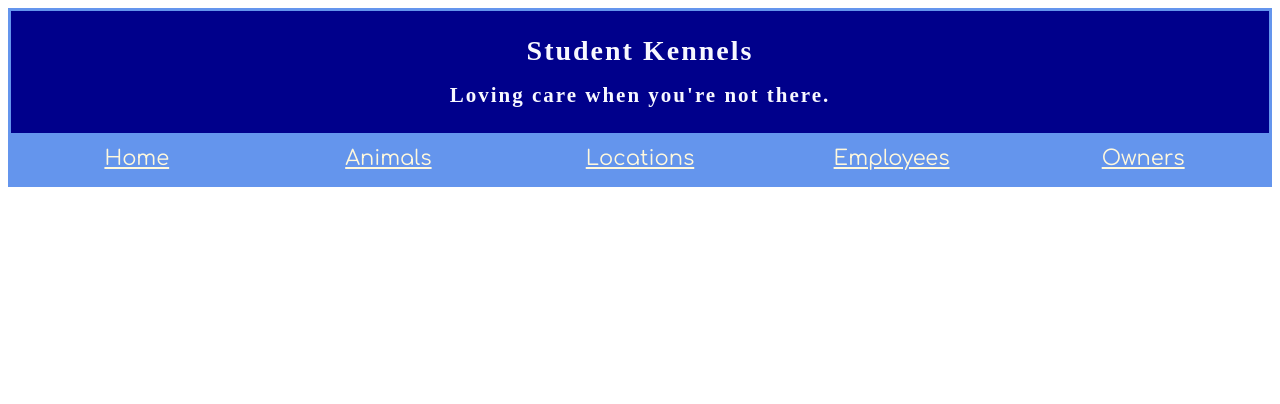
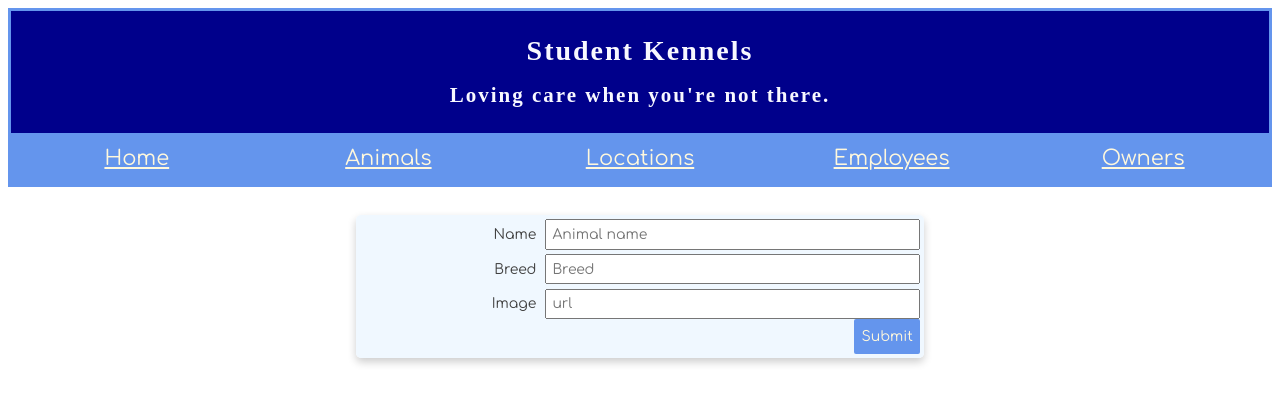
Before and after one commit to zachMcWhirter/kennel, a React (Create React App) app: page /animals/new in a window 1280 px wide. Shown: the top 404 px of the page. Built offline with nearby package versions, Linux system fonts and the light colour scheme; a web font is replaced by a local one.

Commit message:
added a feature to create new animals from the browser

```diff
--- a/src/components/ApplicationViews.js
+++ b/src/components/ApplicationViews.js
@@ -7,6 +7,7 @@
 import EmployeeList from "./employee/EmployeeList";
 import OwnerList from "./owner/OwnerList";
 import AnimalDetail from "./animal/AnimalDetail";
+import AnimalForm from './animal/AnimalForm'
 
 const ApplicationViews = () => {
   return (
@@ -21,13 +22,20 @@
       <Route
         exact path="/animals"
         render={(props) => {
-          return <AnimalList />
+          return <AnimalList
+            {...props} />
         }} />
       <Route
         path="/animals/:animalId(\d+)"
         render={(props) => {
           return <AnimalDetail animalId={parseInt(props.match.params.animalId)} {...props} />
         }} />
+      <Route
+        exact path="/animals/new"
+        render={(props) => {
+          return <AnimalForm
+            {...props} />
+      }} />
       <Route
         path="/locations"
         render={props => {
--- a/src/components/animal/AnimalCard.js
+++ b/src/components/animal/AnimalCard.js
@@ -1,6 +1,9 @@
 import React from "react";
 import "./Animal.css"
 import { Link } from "react-router-dom";
+import {firstLetterCase} from '../../modules/helpers'
+// firstLetterCase will capitolize the first letter of the word for you
+
 
 const AnimalCard = props => {
     return (
@@ -10,7 +13,7 @@
                     <img src={(props.animal.image)} alt="My Dog" />
                 </picture>
                 <h3>
-                    Name: <span className="card-petname">{props.animal.name}</span>
+                    Name: <span className="card-petname">{firstLetterCase(props.animal.name)}</span>
                 </h3>
                 <p>Breed: {props.animal.breed}</p>
                 <button className="delete" type="button" onClick={() => props.deleteAnimal(props.animal.id)} >Discharge</button>
--- /dev/null
+++ b/src/components/animal/AnimalForm.css
@@ -0,0 +1,61 @@
+fieldset {
+    max-width: 40em;
+    padding: 4px;
+    margin: 2em auto;
+    border: 0 none;
+    box-shadow: 0 4px 8px 0 rgba(0,0,0,0.2);
+    border-radius: 5px;
+    background: aliceblue;
+}
+
+fieldset input, fieldset button, fieldset select{
+    box-sizing: border-box;
+    padding: .2em .4em;
+    margin: .2em 0;
+    outline: none;
+    box-shadow: none;
+}
+
+fieldset button {
+    max-width: 9em;
+    padding: .5em;
+    margin: .3em auto;
+    background-color: cornflowerblue;
+    border: none;
+    color: cornsilk;
+    text-align: center;
+    text-decoration: none;
+    display: inline-block;
+    font-size: 14px;
+    border-radius: 2px;
+    width: 100%;
+    cursor: pointer;
+}
+
+fieldset label {
+    box-sizing: border-box;
+    user-select: none;
+    cursor: pointer;
+    text-align: right;
+}
+fieldset input:focus + label {
+    color: #933;
+}
+
+fieldset .formgrid {
+    display: grid;
+    grid-template-columns: 1fr 1em 2fr;
+    grid-gap: .3em .6em;
+    grid-auto-flow: dense;
+    align-items: center;
+}
+
+fieldset input, fieldset button, fieldset select {
+    grid-column: 2 /4;
+    width: auto;
+    margin: 0
+}
+
+fieldset .alignRight {
+    text-align: right;
+}
--- /dev/null
+++ b/src/components/animal/AnimalForm.js
@@ -0,0 +1,71 @@
+import React, { useState } from 'react';
+import AnimalManager from '../../modules/AnimalManager';
+import './AnimalForm.css'
+
+const AnimalForm = props => {
+    const [animal, setAnimal] = useState({ name: "", breed: ""});
+    const [isLoading, setIsLoading] = useState(false);
+
+    const handleFieldChange = evt => {
+        const stateToChange = {...animal };
+        stateToChange[evt.target.id] = evt.target.value;
+        setAnimal(stateToChange);
+    };
+
+     /*  Local method for validation, set loadingStatus, create animal object, invoke the AnimalManager post method, and redirect to the full animal list
+  */
+  const constructNewAnimal = evt => {
+    evt.preventDefault();
+    if (animal.name === "" || animal.breed === "") {
+      window.alert("Please input an animal name and breed");
+    } else {
+      setIsLoading(true);
+      // Create the animal and redirect user to animal list
+      AnimalManager.post(animal)
+        .then(() => props.history.push("/animals"));
+    }
+  };
+
+  return (
+    <>
+      <form>
+        <fieldset>
+          <div className="formgrid">
+            <input
+              type="text"
+              required
+              onChange={handleFieldChange}
+              id="name"
+              placeholder="Animal name"
+            />
+            <label htmlFor="name">Name</label>
+            <input
+              type="text"
+              required
+              onChange={handleFieldChange}
+              id="breed"
+              placeholder="Breed"
+            />
+            <label htmlFor="breed">Breed</label>
+            <input
+                type="text"
+                required
+                onChange={handleFieldChange}
+                id="image"
+                placeholder="url"/>
+            <label htmlFor="image">Image</label>
+          </div>
+          <div className="alignRight">
+            <button
+              type="button"
+              disabled={isLoading}
+              onClick={constructNewAnimal}
+            >Submit</button>
+          </div>
+        </fieldset>
+      </form>
+    </>
+  );
+};
+
+export default AnimalForm
--- a/src/components/animal/AnimalList.js
+++ b/src/components/animal/AnimalList.js
@@ -2,9 +2,10 @@
 import AnimalManager from '../../modules/AnimalManager';
 import AnimalCard from './AnimalCard';
 
+
 //This module will initiate the AnimalManager getAll() call, hold on to the returned data, and then render the <AnimalCard /> component for each animal.
 
-const AnimalList = () => {
+const AnimalList = (props) => {
     // The initial state is an empty array
     const [animals, setAnimals] = useState([]);
 
@@ -28,6 +29,15 @@
 
     // Finally we use map() to "loop over" the animals array to show a list of animal cards
     return (
+        //add this button above your display of animal cards
+        <>
+            <section className="section-content">
+                <button type="button"
+                    className="btn"
+                    onClick={() => {props.history.push("/animals/new") }}>
+                    Admit Animal
+                </button>
+            </section>
             <div className="container-cards">
                 {animals.map(animal =>
                     <AnimalCard
@@ -35,6 +45,7 @@
                         animal={animal}
                         deleteAnimal={deleteAnimal} />)}
             </div>
+        </>
     );
 
 
--- a/src/modules/AnimalManager.js
+++ b/src/modules/AnimalManager.js
@@ -14,5 +14,14 @@
     return fetch(`${remoteURL}/animals/${id}`, {
       method: "DELETE"
     }).then(result => result.json())
+  },
+  post(newAnimal) {
+    return fetch(`${remoteURL}/animals`, {
+      method: "POST",
+      headers: {
+        "Content-Type": "application/json"
+      },
+      body: JSON.stringify(newAnimal)
+    }).then(data => data.json())
   }
 }
--- /dev/null
+++ b/src/modules/helpers.js
@@ -0,0 +1,7 @@
+export function firstLetterCase(str) {
+    return (str.charAt(0).toUpperCase() + str.slice(1));
+ }
+
+ export function splitTypeArray(arr){
+     return arr.join(" and ");
+ }
```
Also changed, not shown: api/kennel.json (+12 -6 lines). Lines whose indentation alone changed are shown as unchanged.
